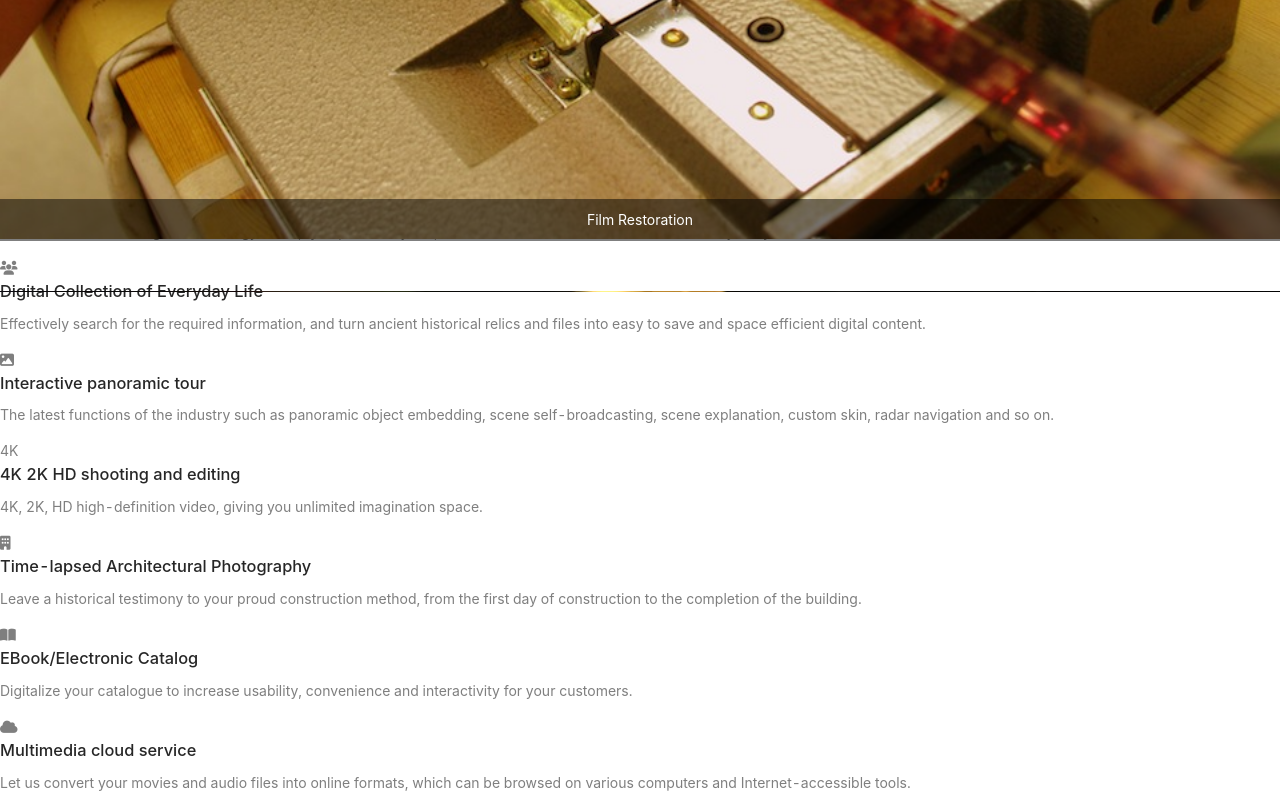
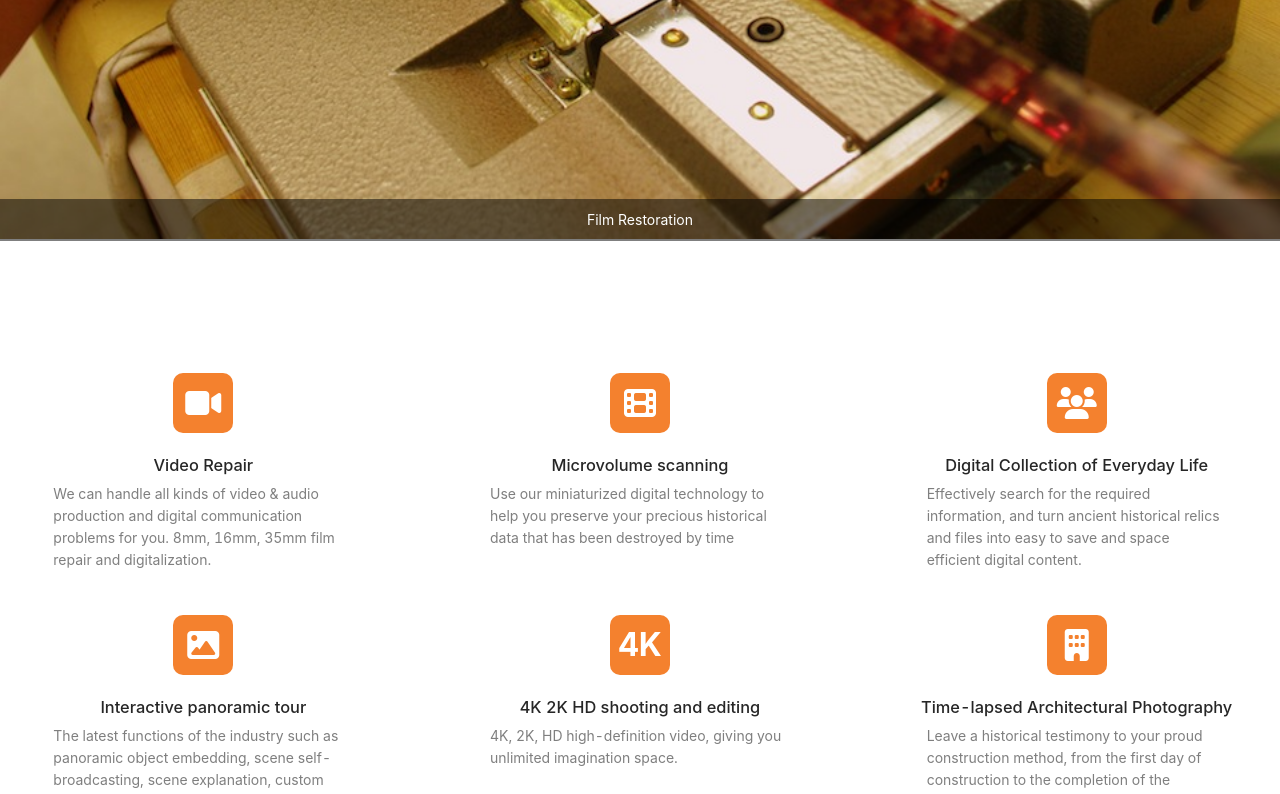
Before and after one commit to serpient/goodspeed-en, a React (Create React App) app: page / in a window 1280 px wide. Shown: the part 440-1234 px from the top of the page. Built offline with nearby package versions, Linux system fonts and the light colour scheme.

Commit message:
Style service descriptions

```diff
--- a/src/homePage/HomePage.scss
+++ b/src/homePage/HomePage.scss
@@ -6,10 +6,13 @@
 
   .ant-carousel {
     width: auto;
-    height: 500px;
+    height: 700px;
+    .slick-list {
+      height: 700px !important;
+    }
     img {
       width: 100%;
-      height: auto;
+      height: inherit;
       object-fit: cover;
     }
     p {
@@ -23,4 +26,45 @@
       margin-bottom: 50px;
     }
   }
+
+  .home-page--services--container {
+    max-width: $max-width;
+    margin: 100px auto;
+  }
+  .home-page--services {
+    display: grid;
+    grid-template-columns: repeat(auto-fill, minmax(300px, 1fr));
+    grid-gap: 30px;
+    .service {
+      display: grid;
+      grid-template-columns: 1fr;
+      grid-template-rows: 80px 30px auto;
+      align-items: start;
+      justify-items: center;
+    }
+    p {
+      max-width: 300px;
+    }
+    .icon--container {
+      display: grid;
+      box-sizing: border-box;
+      background-color: $theme-color;
+      width: 60px;
+      height: 60px;
+      border-radius: 10px;
+      align-items: center;
+      justify-items: center;
+
+      .icon--4k {
+        color: white;
+        font-size: 32px;
+        font-weight: bold;
+      }
+    }
+    i {
+      display: block;
+      font-size: 32px;
+      color: white;
+    }
+  }
 }
--- a/src/homePage/index.js
+++ b/src/homePage/index.js
@@ -3,6 +3,7 @@ import Page from '../UI/Page';
 import 'antd/dist/antd.css';
 import './HomePage.scss';
 import { Carousel } from 'antd';
+import { Link } from 'react-router-dom';
 
 const HomePage = (props) => {
   const carouselItems = [
@@ -20,21 +21,25 @@ const HomePage = (props) => {
     {
       icon: 'fas fa-video',
       title: 'Video Repair',
+      link: '/service/video-repair',
       subtext: `We can handle all kinds of video & audio production and digital communication problems for you. 8mm, 16mm, 35mm film repair and digitalization.`,
     },
     {
       icon: 'fas fa-film',
       title: 'Microvolume scanning',
+      link: '/service/micro-scan',
       subtext: `Use our miniaturized digital technology to help you preserve your precious historical data that has been destroyed by time`,
     },
     {
       icon: 'fas fa-users',
       title: `Digital Collection of Everyday Life`,
+      link: '/service/digital-collection',
       subtext: `Effectively search for the required information, and turn ancient historical relics and files into easy to save and space efficient digital content.`,
     },
     {
       icon: 'fas fa-image',
       title: `Interactive panoramic tour`,
+      link: '/service/panoramic',
       subtext: `The latest functions of the industry such as panoramic object embedding, scene self-broadcasting, scene explanation, custom skin, radar navigation and so on.`,
     },
     {
@@ -44,21 +49,25 @@ const HomePage = (props) => {
         </div>
       ),
       title: `4K 2K HD shooting and editing`,
+      link: '/service/hd',
       subtext: `4K, 2K, HD high-definition video, giving you unlimited imagination space.`,
     },
     {
       icon: 'fas fa-building',
       title: `Time-lapsed Architectural Photography`,
+      link: '/service/time-lapse',
       subtext: `Leave a historical testimony to your proud construction method, from the first day of construction to the completion of the building.`,
     },
     {
       icon: 'fas fa-book-open',
       title: `EBook/Electronic Catalog`,
+      link: '/service/electronic-catalog',
       subtext: `Digitalize your catalogue to increase usability, convenience and interactivity for your customers.`,
     },
     {
       icon: 'fas fa-cloud',
       title: `Multimedia cloud service`,
+      link: '/service/cloud',
       subtext: `Let us convert your movies and audio files into online formats, which can be browsed on various computers and Internet-accessible tools.`,
     },
   ];
@@ -75,20 +84,26 @@ const HomePage = (props) => {
             );
           })}
         </Carousel>
-        <section className="home-page--services">
+        <section className="home-page--services--container">
+          <div className="home-page--services">
             {serviceItems.map((service) => {
               return (
                 <div className="service">
+                  <Link to={service.link}>
                     {service.iconSource ? (
                       service.iconSource
                     ) : (
+                      <div className="icon--container">
                         <i className={service.icon} />
+                      </div>
                     )}
+                  </Link>
                   <h3>{service.title}</h3>
                   <p>{service.subtext}</p>
                 </div>
               );
             })}
+          </div>
         </section>
       </section>
     </Page>
```
Lines whose indentation alone changed are shown as unchanged.
